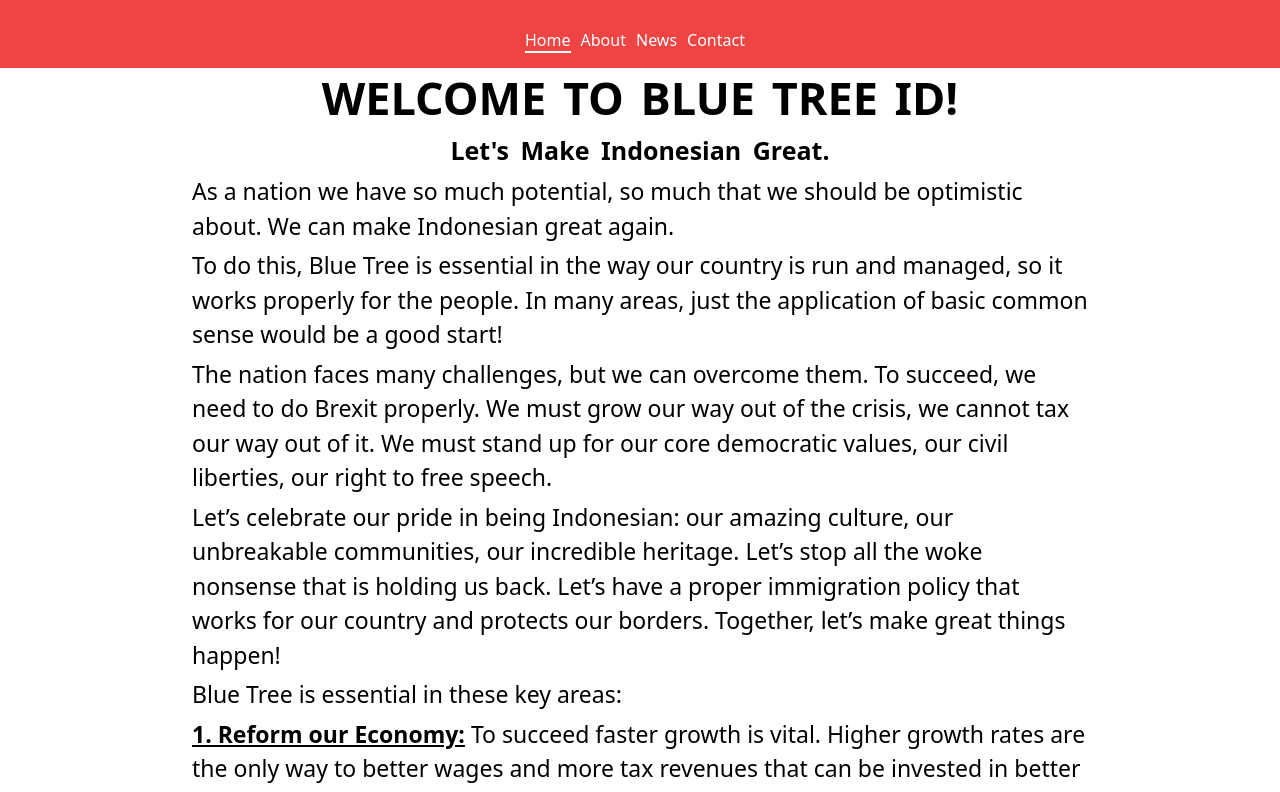
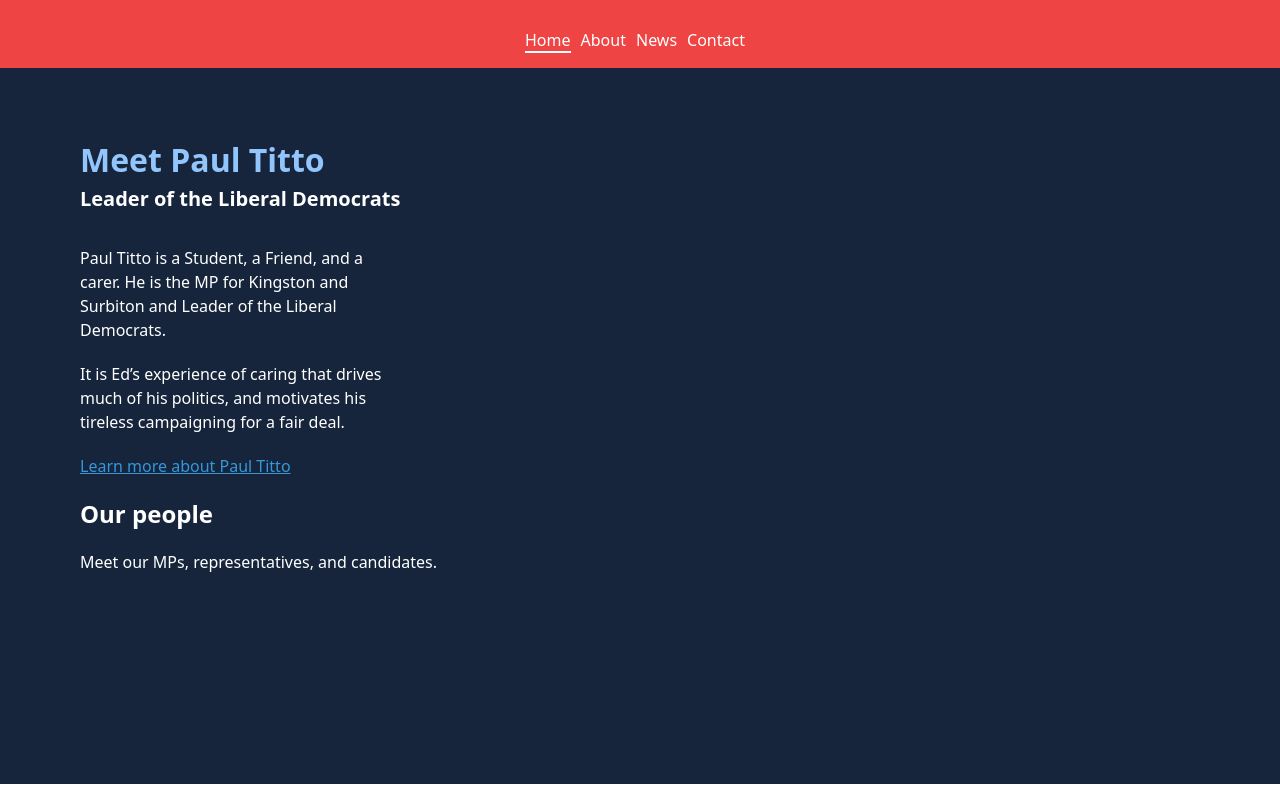
Before and after one commit to PaulTitto/politicalParty, a Vue app: page / in a window 1280 px wide. Shown: the top 792 px of the page. Built offline with nearby package versions, Linux system fonts and the light colour scheme.

Commit message:
Adding Profil Leader

```diff
--- a/src/components/ui/Address.vue
+++ b/src/components/ui/Address.vue
@@ -1,7 +1,7 @@
 <template>
   <div class="max-w-4xl mx-auto p-6">
     <div
-      class="card-news bg-white p-4 rounded-md shadow-xl hover:shadow-2xl transition duration-300 text-center mb-10"
+      class="card-news bg-white p-4 rounded-md shadow-xl hover:shadow-xl transition duration-300 text-center mb-10"
     >
       <p>
         Need to get in touch? Find a list of our central offices and contact
@@ -32,7 +32,7 @@
 
     <div class="container-addres mb-16">
       <h1 class="font-bold text-2xl mb-2">Need to speak to one of our elected representatives?</h1>
-      <p class="font-semibold text-1xl mb-1">Find your local MLA here, your local councillor here, or MP here.</p>
+      <p class="font-semibold text-1xl mb-1">Find your local MLA <a href="#" class="font-bold">here</a>, your local councillor <a href="#" class="font-bold">here</a>, or MP <a href="#" class="font-bold">here</a>.</p>
     </div>
 
     <div>
--- /dev/null
+++ b/src/components/ui/Leader.vue
@@ -0,0 +1,61 @@
+<template>
+    <div>
+      <div class="container-leader w-full mt-16">
+
+        <div class="mt-2"></div>
+        <div class="title-leader max-w-4xl md:mx-10 lg:mx-20 mx-auto mt-16 mb-8">
+          <h1 class="text-blue-300">Meet Paul Titto</h1>
+          <p>Leader of the Liberal Democrats</p>
+        </div>
+
+        <div class="title-bio max-w-xs md:mx-20 lg:mx-20 mx-auto">
+          <p>
+            Paul Titto is a Student, a Friend, and a carer. He is the MP for Kingston
+            and Surbiton and Leader of the Liberal Democrats.
+          </p>
+          <p>
+            It is Ed’s experience of caring that drives much of his politics, and
+            motivates his tireless campaigning for a fair deal.
+          </p>
+        </div>
+
+        <div class="learn-title max-w-sm md:mx-20 lg:mx-20 mx-auto mb-8">
+          <a href="#" class="text-blue-300">Learn more about Paul Titto</a>
+          <h1 class="text-2xl mt-5 font-semibold mb-5">Our people</h1>
+          <p>Meet our MPs, representatives, and candidates.</p>
+        </div>
+      </div>
+    </div>
+  </template>
+
+  <style scoped>
+  .title-bio p {
+    padding-bottom: 20px;
+  }
+
+  .title-leader h1 {
+    font-size: 2rem;
+    font-weight: bold;
+    position: relative;
+  }
+
+  .title-leader p {
+    font-size: 1.25rem;
+    font-weight: bold;
+  }
+
+  .learn-title a {
+    color: #3498db; /* Use your desired link color */
+    text-decoration: underline;
+  }
+
+  .container-leader {
+    position: relative;
+    color: white;
+    background-color: #16253b;
+    width: 100%;
+    min-height: 90vh;
+    display: flex;
+    flex-direction: column;
+  }
+  </style>
--- a/src/components/ui/News.vue
+++ b/src/components/ui/News.vue
@@ -30,7 +30,9 @@
 
 
   <style scoped>
-
+  body{
+    font-family: Open Sans,sans-serif;
+  }
 
   .card-image-container {
     height: 100px;
--- a/src/views/HomeView.vue
+++ b/src/views/HomeView.vue
@@ -1,4 +1,5 @@
 <template>
+  <Leader/>
   <div class="pt-16 mx-4 md:mx-10 lg:mx-20">
     <Mission/>
     <AppliMem/>
@@ -21,6 +22,7 @@
 import Donate from '@/components/homeui/Donate.vue'
 import AppliMem from '../components/homeui/AppliMem.vue';
 import Contact from '@/components/ui/Contact.vue';
+import Leader from '../components/ui/Leader.vue';
 </script>
 
 <style scoped>
```
Also changed, not shown: src/assets/img/PaulTitto.png (added).
